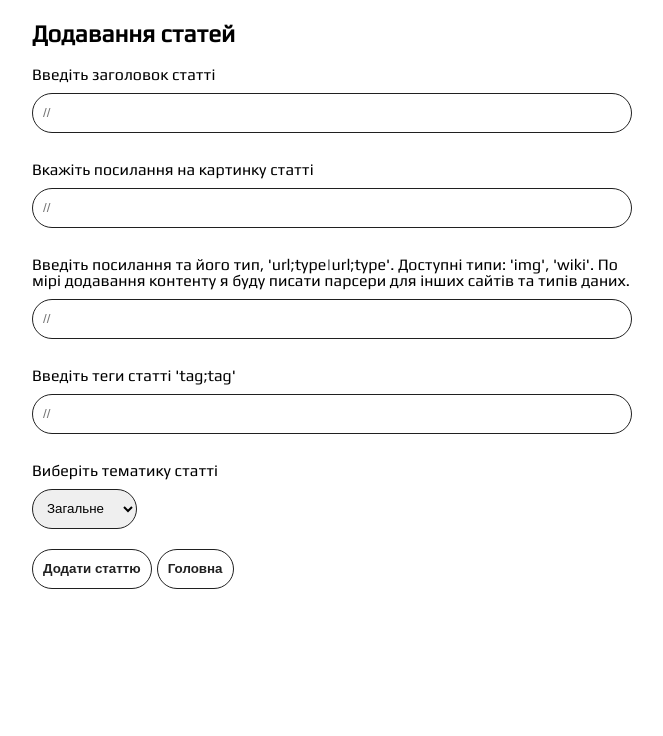
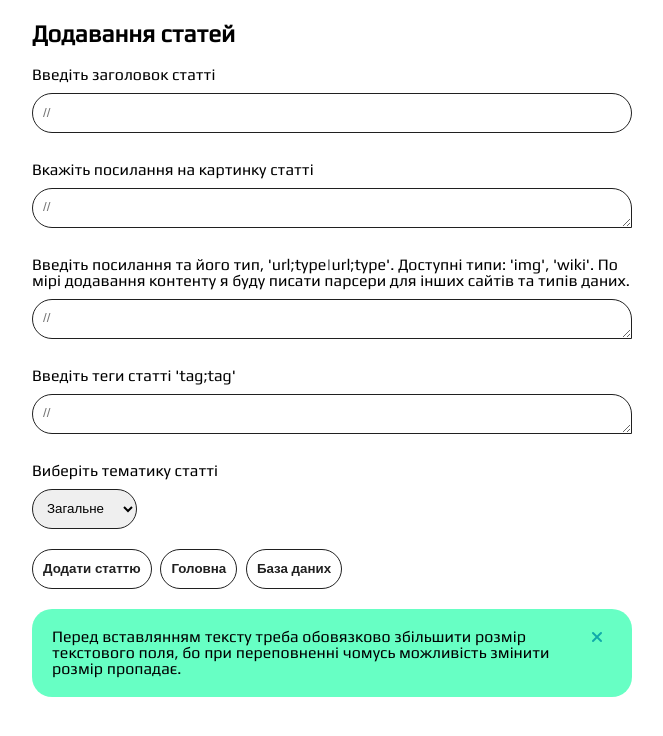
Before and after one commit to ukrounay/nemeleon, a PHP site: page /openserver/add in a window 1280 px wide. Shown: the top 736 px of the page, without its empty margins (308-971 px from the left). Run offline with PHP 8.4, Linux system fonts and the light colour scheme.

Commit message:
інструкція та трошки стилів

```diff
--- a/add.php
+++ b/add.php
@@ -1,3 +1,16 @@
+<?php
+    require "libs/db.php";
+    if (!empty($_POST)) {
+        $data = $_POST;
+        $article = R::dispense('articles');
+        $article->header = $data['header'];
+        $article->indeximg = $data['indeximg'];
+        $article->urls = $data['urls'];
+        $article->tags = $data['tags'];
+        $article->theme = $data['theme'];
+        R::store($article);
+    }
+?>
 <!DOCTYPE html>
 <html lang="ua">
 <head>
@@ -14,12 +27,44 @@
 <style>
     * {box-sizing: border-box;}
     section {max-width: 600px; margin: auto;}
-    h2, input, label {display: block; width:100%;}
+    h2, input, label, textarea {display: block; width:100%;}
     label {line-height: 1.0; margin: 10px 0px;}
-    .form-control {border-radius: 20px; border: 1px solid #202020; padding:10px; height:40px;}
+    textarea {
+        max-width: 600px;
+        min-width: 600px;
+        min-height: 40px;
+        border-radius: 20px 20px 0px 20px !important;
+        font-family: sans-serif;
+        transition: 0s;
+    }
+    .form-control {
+        border-radius: 20px;
+        border: 1px solid #202020;
+        padding:10px;
+        height:40px;
+    }
     select {margin-bottom: 10px; padding: 10px; line-height: 1.0;}
-    button {margin: 10px 5px 10px 0px; padding: 10px; line-height: 1.0; height: 40px; border-radius: 20px; background-color: white; color: #202020; border: 1px solid #202020; font-weight: bold;}
+    button {
+        margin: 10px 5px 10px 0px;
+        padding: 10px;
+        line-height: 1.0;
+        height: 40px;
+        border-radius: 20px;
+        background-color: white;
+        color: #202020;
+        border: 1px solid #202020;
+        font-weight: bold;
+    }
     button:hover {background-color: #202020; color: #f4f4f4;}
+    .quote {
+        display: grid;
+        grid-template-columns: 1fr 20px;
+        padding: 20px;
+        margin: 10px 0px;
+        border-radius: 20px;
+    }
+    .quote.good {background-color: #00ff9d98; }
+    .quote p {line-height: 1.0; margin: 0px;}
 </style>
 <meta name="theme-color" content="#202020">
 <body>
@@ -29,11 +74,11 @@
         <label> Введіть заголовок статті</label>
         <input type="text" class="form-control" name="header" id="name" placeholder="//" required><br>
         <label>Вкажіть посилання на картинку статті</label>
-        <input type="text" class="form-control" name="indeximg" id="indeximg" placeholder="//" required><br>
+        <textarea class="form-control" name="indeximg" id="indeximg" placeholder="//" required></textarea><br>
         <label> Введіть посилання та його тип, 'url;type|url;type'. Доступні типи: 'img', 'wiki'. По мірі додавання контенту я буду писати парсери для інших сайтів та типів даних.</label>
-        <input type="text" class="form-control" name="urls" id="urls" placeholder="//" required><br>
+        <textarea class="form-control" name="urls" id="urls" placeholder="//" required></textarea><br>
         <label> Введіть теги статті 'tag;tag'</label>
-        <input type="text" class="form-control" name="tags" id="tags" placeholder="//" required><br>
+        <textarea class="form-control" name="tags" id="tags" placeholder="//" required></textarea><br>
         <label>Виберіть тематику статті</label>
         <select class="form-control" name="theme" id="theme">
             <option value="Загальне" selected>Загальне</option>
@@ -42,22 +87,18 @@
             <option value="Події">Події</option>
             <option value="Блог">Блог</option>
         </select><br>
-        <button class="btn btn-success" name="add" type="submit">Додати статтю</button><button onclick="location.href='index'">Головна</button>
+        <button class="btn btn-success" name="add" type="submit">Додати статтю</button>
+        <button onclick="location.href='index'">Головна</button>
+        <button onclick="location.href='http://127.0.0.1/openserver/phpmyadmin/index.php?route=/database/structure&server=1&db=nemeleon'">База даних</button>
+
     </form>
-
+    <div class="quote good">
+        <p>Перед вставлянням тексту треба обовязково збільшити розмір текстового поля, бо при переповненні чомусь можливість змінити розмір пропадає.</p>
+        <i class="fa-solid fa-xmark" onclick="quoteHide(0)"></i>
+    </div>
 </section>
+<script>
+    function quoteHide(num) {document.getElementsByClassName("quote")[num].style.opacity = '0';}
+</script>
 </body>
-<?php
-    require "libs/db.php";
-    if (!empty($_POST)) {
-        $data = $_POST;
-        $article = R::dispense('articles');
-        $article->header = $data['header'];
-        $article->indeximg = $data['indeximg'];
-        $article->urls = $data['urls'];
-        $article->tags = $data['tags'];
-        $article->theme = $data['theme'];
-        R::store($article);
-    }
-
-?>
+</html>
```
Also changed, not shown: README.md.
